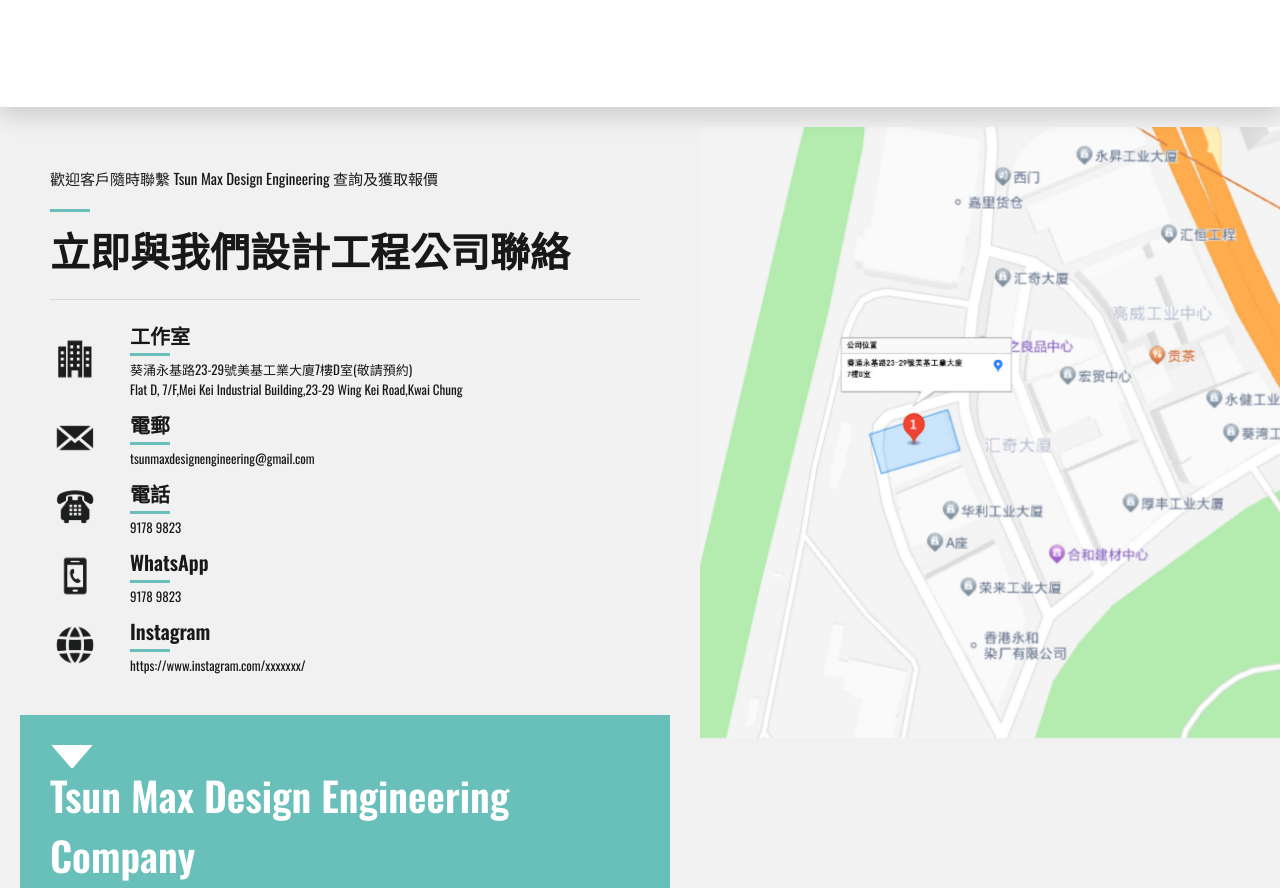
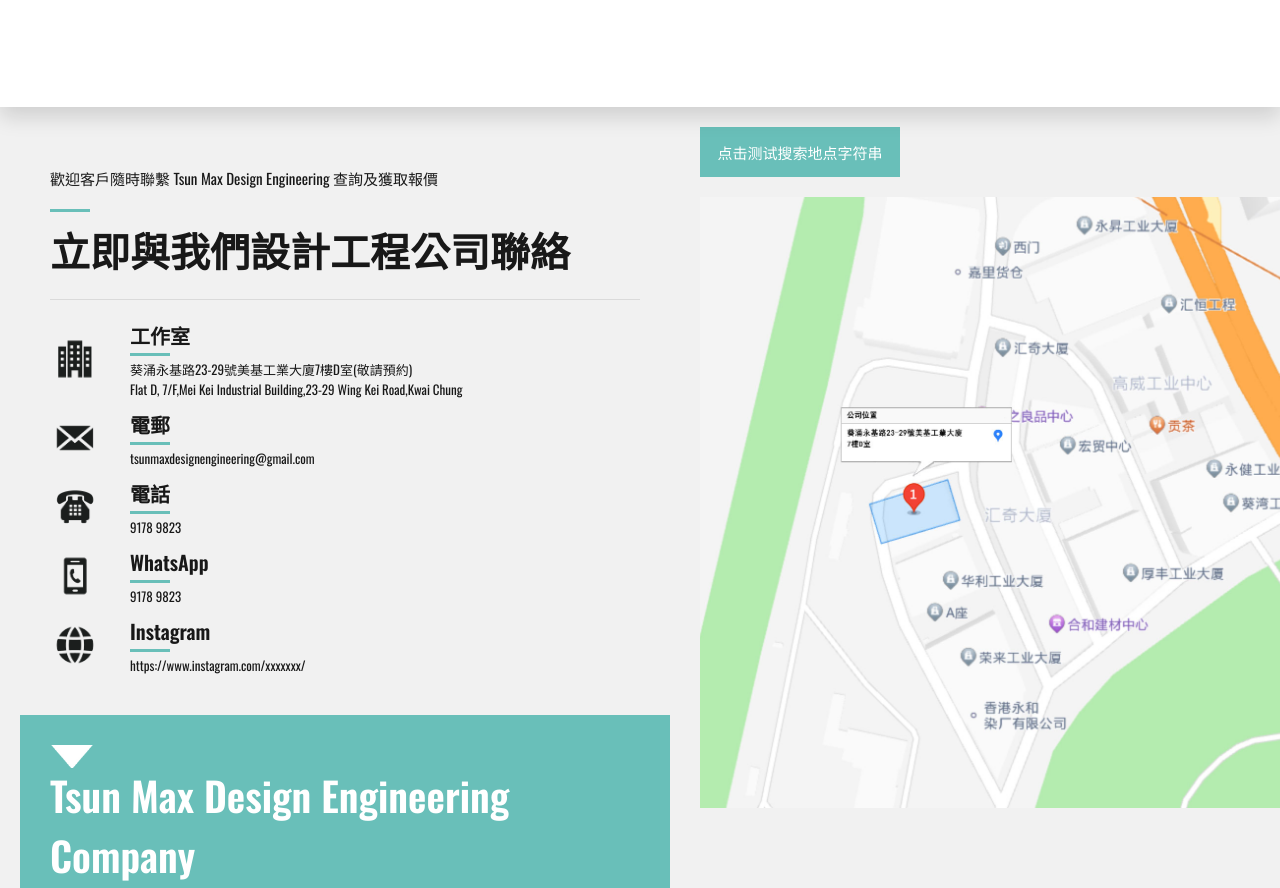
Before and after one commit to LiGeyi/junmei-official-website, a plain HTML site: page 首頁.html in a window 1280 px wide. Shown: the part 4360-5248 px from the top of the page. Drawn offline with Linux system fonts and the light colour scheme.

Commit message:
测试地图字符串搜索

```diff
--- a/首頁.html
+++ b/首頁.html
@@ -836,7 +836,7 @@
             <p>無論您選擇哪種設計風格，我們將經過仔細思考和計劃，確保每一個細節都能夠流暢地融入整體設計中。我們的目標是創造出一個獨特而舒適的空間，完全符合您的品味和需求。</p>
             <p>此外，我們也擁有豐富的設計經驗，可以提供專業的建議和意見，以幫助您做出最佳的設計選擇。我們深信，通過我們的努力和創造力，您的室內空間將成為一個令人驚艷和舒適的地方，讓您和您的家人、朋友或客戶都能夠享受到美好的生活和工作環境。</p>
             <div class="pageBtn blackBtn">
-              <a href="https://maps.google.com/?q=22.3583830,114.1181562" target="_self"><span class="">獲取報價</span></a>
+              <a href="#"><span class="">獲取報價</span></a>
             </div>
           </div>
         </div>
@@ -845,9 +845,9 @@
           data-wow-duration="1s"
           data-wow-delay="0.2s"
         >
-        <a href="https://www.google.com/maps/search/?api=1&query=%22%E6%B0%B8%E5%9F%BA%E8%B7%AF%E7%BE%8E%E5%9F%BA%E5%B7%A5%E6%A5%AD%E5%A4%A7%E5%BB%88%22">
+        <div style="background: #69bfb9;width: 200px;text-align: center;margin-bottom: 20px;line-height: 50px;"><a style="color: #fff;" target="_blank" href="https://www.google.com/maps/search/?api=1&query=%22%E6%B0%B8%E5%9F%BA%E8%B7%AF%E7%BE%8E%E5%9F%BA%E5%B7%A5%E6%A5%AD%E5%A4%A7%E5%BB%88%22">点击测试搜索地点字符串</a></div>
+        <a target="_blank" href="https://maps.google.com/?q=22.3583830,114.1181562">
           <img src="images/map.jpg" alt="" />
-
         </a>
         </div>
       </div>
```
